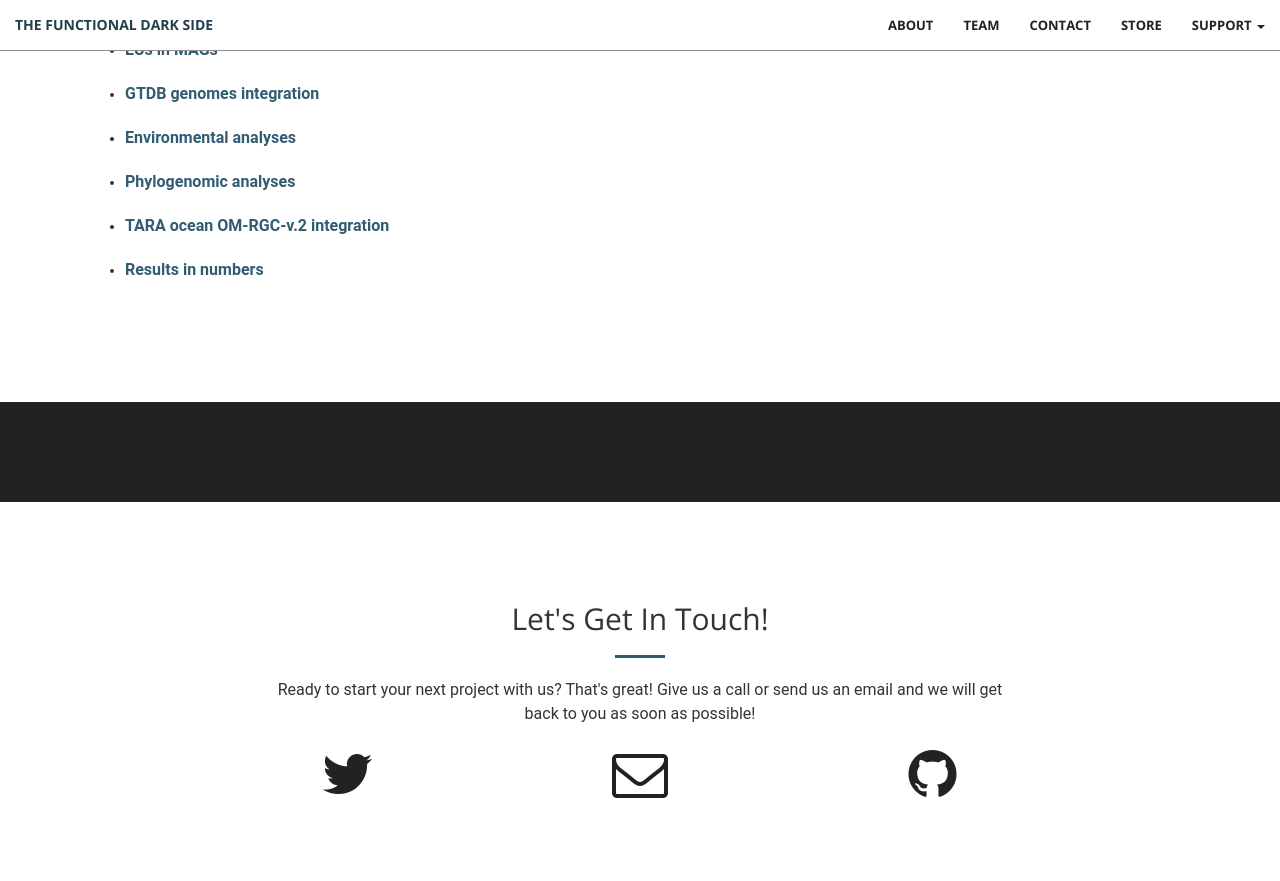
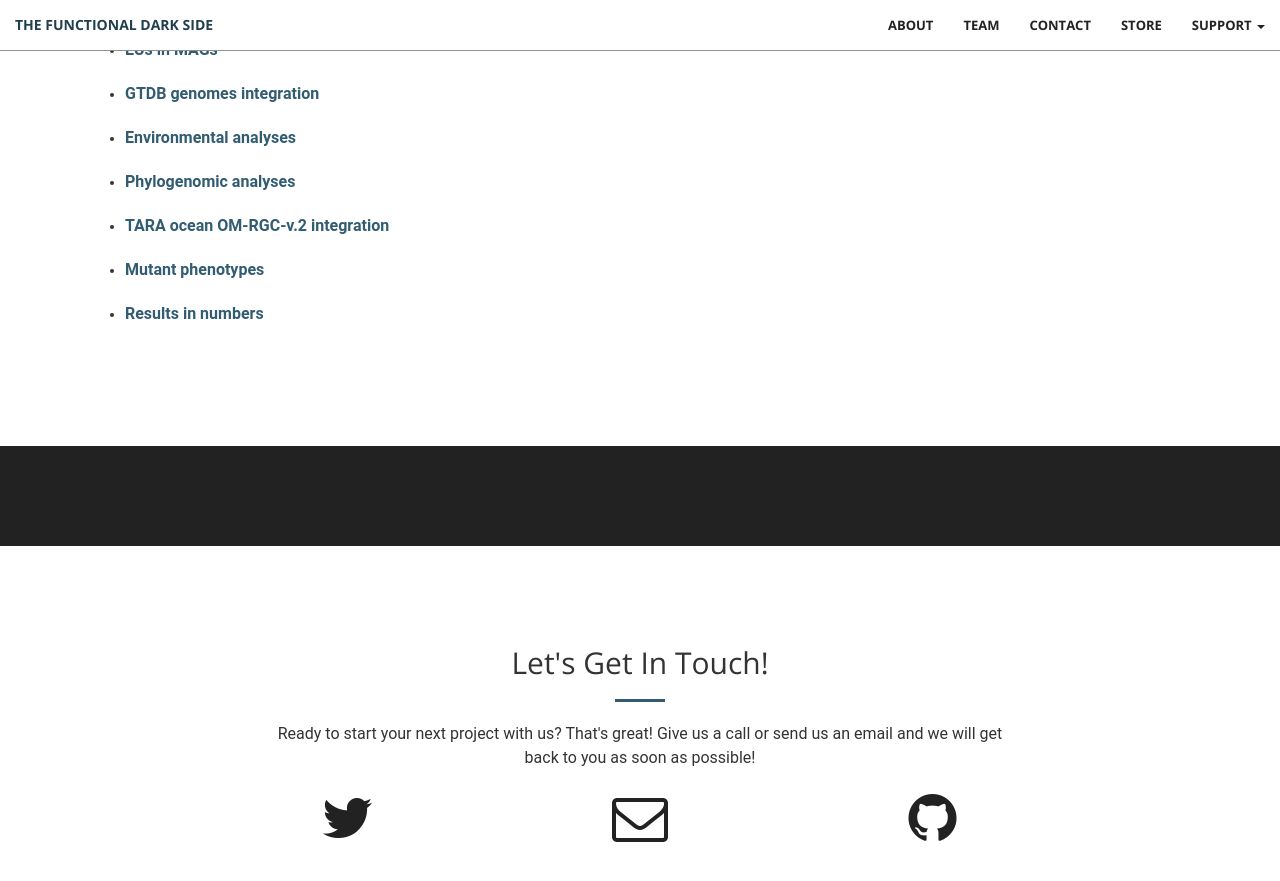
Before and after one commit to functional-dark-side/functional-dark-side.github.io, a Jekyll site: the page built from TOC.md, in a window 1280 px wide and 900 px high, scrolled down 1839 px. Shown: the top 881 px of the window. Built offline with Jekyll 4.4.1, drawn with Linux system fonts in a browser that asks for light colours; a script that is not in the unit is left out.

Commit message:
added mutant phenotypes

```diff
--- a/TOC.md
+++ b/TOC.md
@@ -51,7 +51,7 @@ The methods (included all the scripts/code) and results for each module are docu
 
 **Main analyses and results:**
 
--   [**Cluster and communities overview**](16.1_Cluster_and_communities_overview)
+-   [**Cluster and communities overview**](17.1_Cluster_and_communities_overview)
 
 -   [**Coverage of external databases**](10_Coverage_external_DBs)
 
@@ -65,8 +65,9 @@ The methods (included all the scripts/code) and results for each module are docu
 
 -   [**TARA ocean OM-RGC-v.2 integration**](15_Tara_Ocean_OMRGCv2)
 
--   [**Results in numbers**](16_Cluster_DB_numbers)
+-   [**Mutant phenotypes**](16_Mutant_phenotypes)
 
+-   [**Results in numbers**](17_Cluster_DB_numbers)
 
 <!---
  -   [**Workflow (usage)**](Workflow)
```
Also changed, not shown: 16_Mutant_phenotypes.md (renamed from 17_Mutant_phenotypes.md), 17.1_Cluster_and_communities_overview.md (renamed from 16.1_Cluster_and_communities_overview.md), 17_Cluster_DB_numbers.md (renamed from 16_Cluster_DB_numbers.md).
